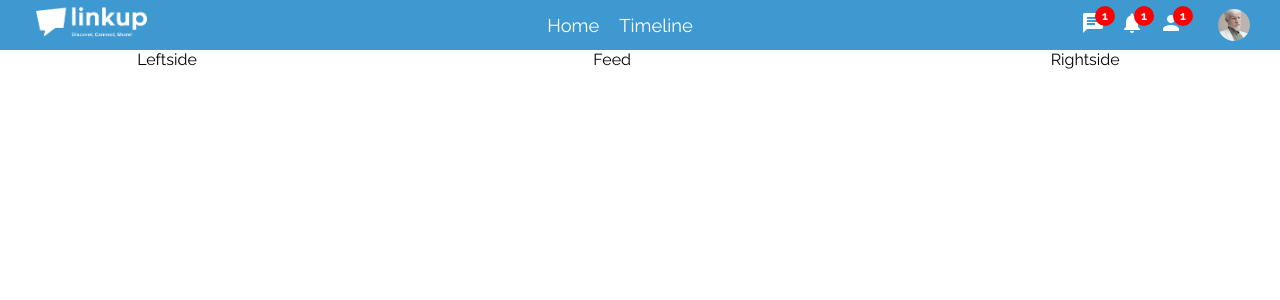
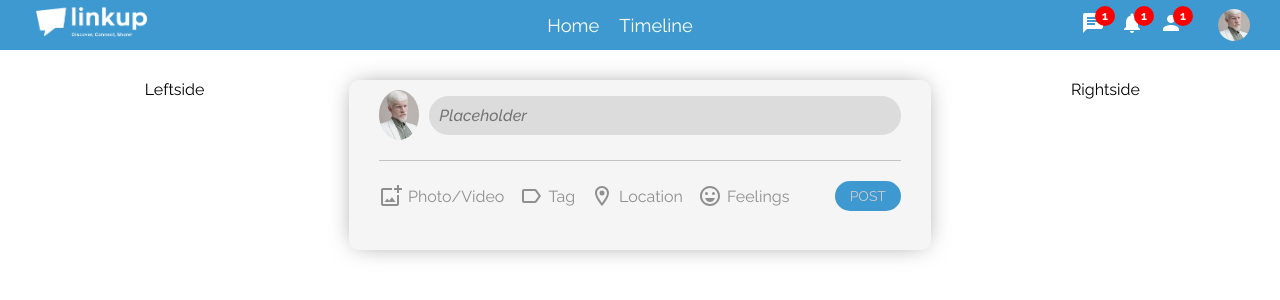
Before and after one commit to simonstreuli/Abschlussprojekt, a React (Create React App) app in the folder frontend/: page / in a window 1280 px wide. Shown: the top 300 px of the page. Built offline with nearby package versions, Linux system fonts and the light colour scheme; a web font is replaced by a local one.

Commit message:
Share Feld added

```diff
--- a/frontend/src/components/feed/Feed.jsx
+++ b/frontend/src/components/feed/Feed.jsx
@@ -1,7 +1,13 @@
 import "./feed.css"
+import Share from "../share/Share"
 
 export default function Feed() {
   return (
-    <div className="feed">Feed</div>
+    <div className="feed">
+        <div className="feedWrapper">
+            <Share/>
+        </div>
+    </div>
+
   )
 }
--- a/frontend/src/components/feed/feed.css
+++ b/frontend/src/components/feed/feed.css
@@ -2,3 +2,7 @@
   flex: 5;
   text-align: center;
 }
+
+.feedWraper {
+  padding: 20px;
+}
--- a/frontend/src/components/rightside/rightside.css
+++ b/frontend/src/components/rightside/rightside.css
@@ -1,4 +1,4 @@
 .rightside {
-  flex: 3.5;
+  flex: 3;
   text-align: center;
 }
--- /dev/null
+++ b/frontend/src/components/share/Share.jsx
@@ -0,0 +1,37 @@
+import {AddPhotoAlternateOutlined, LabelOutlined, RoomOutlined, EmojiEmotionsOutlined} from "@material-ui/icons"
+import "./share.css"
+
+export default function Share() {
+  return (
+    <div className="share">
+        <div className="shareWrapper">
+            <div className="shareTop">
+                <img className="shareProfileImg"src="/assets/person/2.jpeg" alt="" />
+                <input type="text" placeholder="Placeholder" name="" id="" className="shareInput" />
+            </div>
+            <hr className="shareHr" />
+            <div className="shareBottom">
+                <div className="shareOptions">
+                    <div className="shareOption">
+                        <AddPhotoAlternateOutlined className="shareIcon"/>
+                        <span className="sharedOptionText">Photo/Video</span>
+                    </div>
+                    <div className="shareOption">
+                        <LabelOutlined className="shareIcon"/>
+                        <span className="sharedOptionText">Tag</span>
+                    </div>
+                    <div className="shareOption">
+                        <RoomOutlined className="shareIcon"/>
+                        <span className="sharedOptionText">Location</span>
+                    </div>
+                    <div className="shareOption">
+                        <EmojiEmotionsOutlined className="shareIcon"/>
+                        <span className="sharedOptionText">Feelings</span>
+                    </div>
+                </div>
+                <button className="shareButton">Post</button>
+            </div>
+        </div>
+    </div>
+  )
+}
--- /dev/null
+++ b/frontend/src/components/share/share.css
@@ -0,0 +1,92 @@
+.share {
+  text-align: left;
+  width: 100%;
+  height: 170px;
+  border-radius: 10px;
+  box-shadow: 0px 0px 25px -7px rgba(0, 0, 0, 0.5);
+  background-color: #f5f5f5;
+  color: #8f8f8f;
+}
+
+.shareWrapper {
+  padding: 10px;
+}
+
+.shareProfileImg {
+  width: 50px;
+  height: 50px;
+  object-fit: cover;
+  margin-right: 10px;
+  border-radius: 50%;
+  margin-left: 20px;
+}
+
+.shareTop {
+  display: flex;
+  align-items: center;
+}
+
+.shareInput {
+  border: none;
+  border-radius: 20px;
+  width: 100%;
+  padding: 10px;
+  font-size: 16px;
+  font-style: italic;
+  background-color: #dcdcdc;
+  margin-right: 20px;
+}
+
+.shareInput:focus {
+  outline: none;
+}
+
+.shareHr {
+  margin: 20px;
+  border: none;
+  border-top: 1px solid rgba(0, 0, 0, 0.2);
+}
+
+.shareBottom {
+  display: flex;
+  justify-content: space-between;
+  align-items: center;
+}
+
+.shareOptions {
+  display: flex;
+  margin-left: 20px;
+  justify-content: space-around;
+}
+
+.shareOption {
+  display: flex;
+  align-items: center;
+  margin-right: 15px;
+  cursor: pointer;
+}
+
+.shareIcon {
+  margin-right: 5px;
+}
+
+.shareOptionText {
+  font-size: 14px;
+  font-weight: 500;
+}
+.shareButton {
+  border: none;
+  padding: 7px 15px;
+  border-radius: 20px;
+  background-color: #3f99d1;
+  color: #cccccc;
+  margin-right: 20px;
+  font-size: 14px;
+  text-transform: uppercase;
+  cursor: pointer;
+  transition: background-color 0.3s ease;
+}
+
+.shareButton:hover {
+  background-color: #297bad;
+}
--- a/frontend/src/pages/home/home.css
+++ b/frontend/src/pages/home/home.css
@@ -1,3 +1,5 @@
 .homeContainer {
   display: flex;
+  width: 100%;
+  margin-top: 30px;
 }
```
